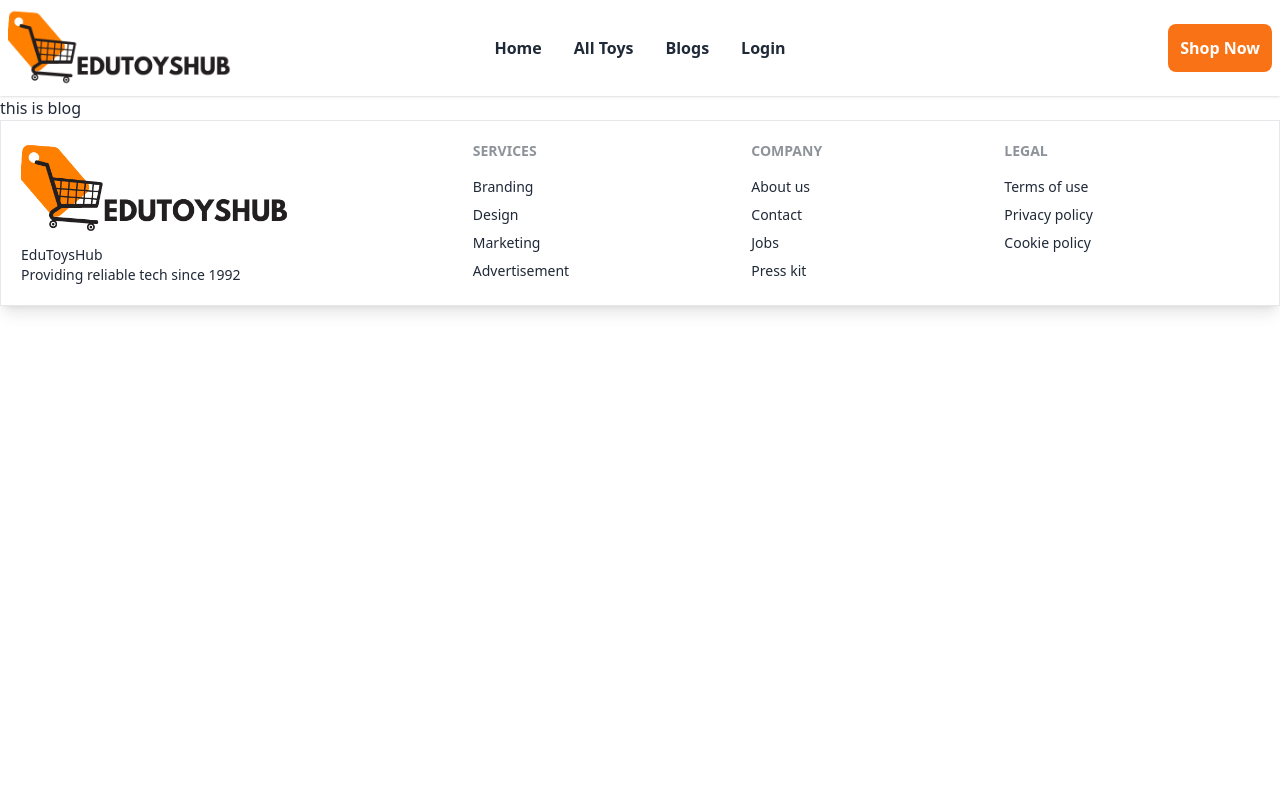
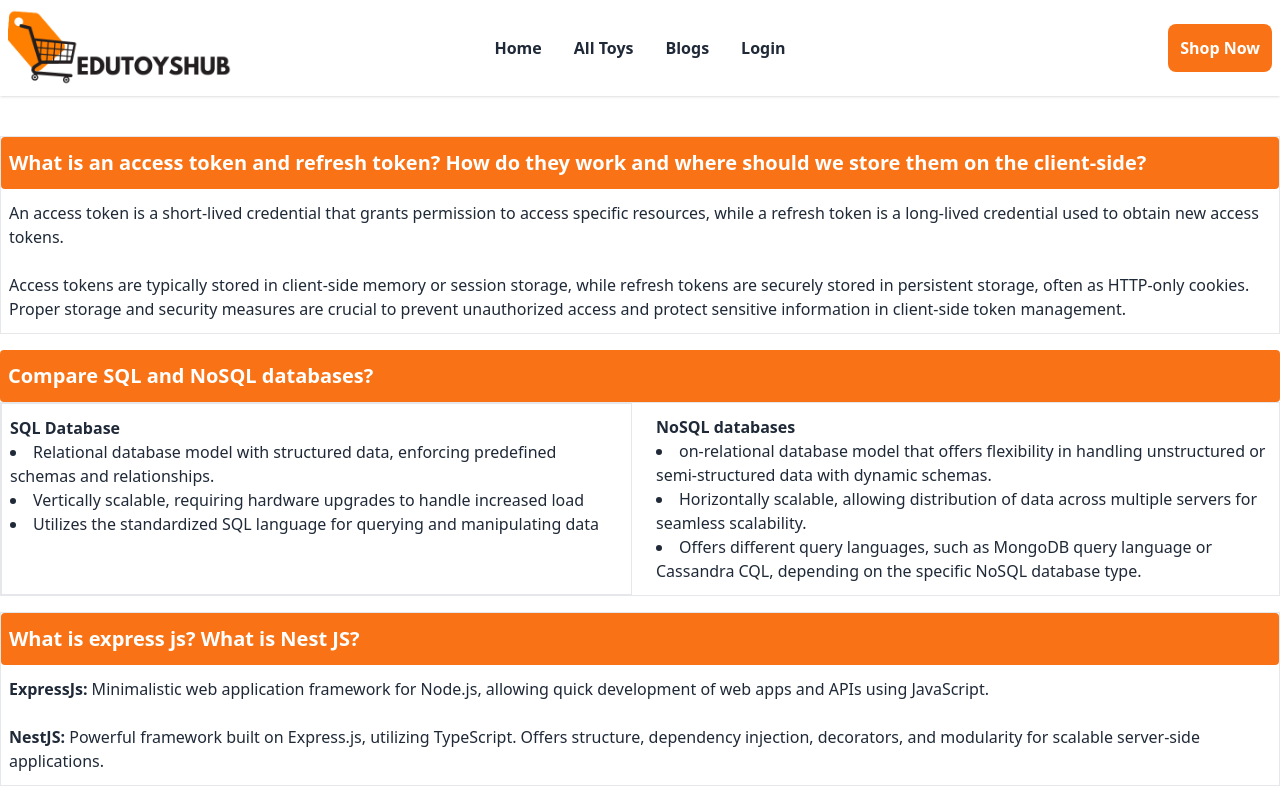
Before and after one commit to AJAmran/project2.0-client, a React (Vite) app: page /blogs in a window 1280 px wide. Shown: the top 800 px of the page. Built offline with nearby package versions, Linux system fonts and the light colour scheme; no server answers.

Commit message:
add blog

```diff
--- a/src/pages/Blog/Blog.jsx
+++ b/src/pages/Blog/Blog.jsx
@@ -1,9 +1,43 @@
 
 const Blog = () => {
     return (
-        <div>
-            <h2>this is blog</h2>
-        </div>
+        <div className="container mx-auto my-10">
+            <div className="mb-4 border">
+                <h3 className="bg-orange-500 text-white text-xl font-semibold px-2 py-3 rounded">What is an access token and refresh token? How do they work and where should we store them on the client-side?</h3>
+                <p className="px-2 py-3">
+                An access token is a short-lived credential that grants permission to access specific resources, while a refresh token is a long-lived credential used to obtain new access tokens.
+                </p>
+                <p className="px-2 py-3">
+                Access tokens are typically stored in client-side memory or session storage, while refresh tokens are securely stored in persistent storage, often as HTTP-only cookies. Proper storage and security measures are crucial to prevent unauthorized access and protect sensitive information in client-side token management.
+                </p>
+            </div>
+            <div className="mb-4">
+                <h3 className="bg-orange-500 text-white text-xl font-semibold px-2 py-3 rounded">Compare SQL and NoSQL databases?</h3>
+                <div className="grid grid-cols-2 gap-4 border">
+                    <div className="border px-2 py-3">
+                        <h1 className="font-bold">SQL Database</h1>
+                        <li>Relational database model with structured data, enforcing predefined schemas and relationships.</li>
+                        <li>Vertically scalable, requiring hardware upgrades to handle increased load</li>
+                        <li>Utilizes the standardized SQL language for querying and manipulating data</li>
+                    </div>
+                    <div className="px-2 py-3">
+                        <h1 className="font-bold">NoSQL databases</h1>
+                        <li>on-relational database model that offers flexibility in handling unstructured or semi-structured data with dynamic schemas.</li>
+                        <li>Horizontally scalable, allowing distribution of data across multiple servers for seamless scalability.</li>
+                        <li>Offers different query languages, such as MongoDB query language or Cassandra CQL, depending on the specific NoSQL database type.</li>
+                    </div>
+                </div>
+            </div>
+            <div className="border mb-4">
+                <h3 className="bg-orange-500 text-white text-xl font-semibold px-2 py-3 rounded">What is express js? What is Nest JS?</h3>
+                <p className="px-2 py-3"> <span className="font-bold">ExpressJs:</span> Minimalistic web application framework for Node.js, allowing quick development of web apps and APIs using JavaScript.</p>
+                <p className="px-2 py-3"><span className="font-bold">NestJS:</span> Powerful framework built on Express.js, utilizing TypeScript. Offers structure, dependency injection, decorators, and modularity for scalable server-side applications.</p>
+                </div>
+            <div className="border">
+                <h3 className="bg-orange-500 text-white text-xl font-semibold px-2 py-3 rounded">What is MongoDB aggregate and how does it work?</h3>
+                <p className="px-2 py-3"> <span className="font-bold">ExpressJs:</span> MongoDB aggregate function is used for advanced data analysis. It works by chaining stages in a pipeline, allowing operations like filtering, grouping, transforming, and aggregating data within a collection. Data flows through each stage, with output generated based on the defined operations.</p>
+                </div>
+            </div>
     );
 };
 
```
